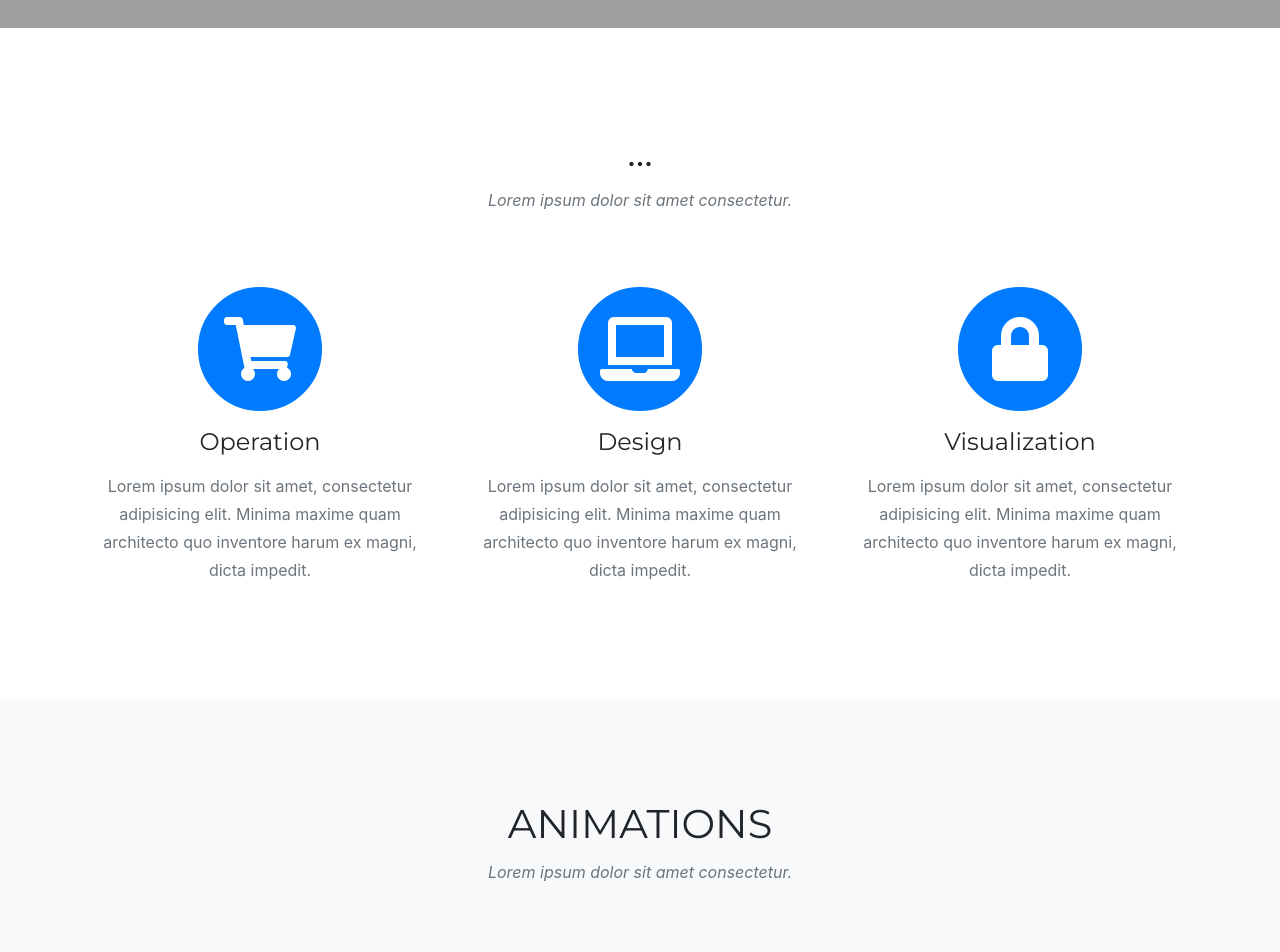
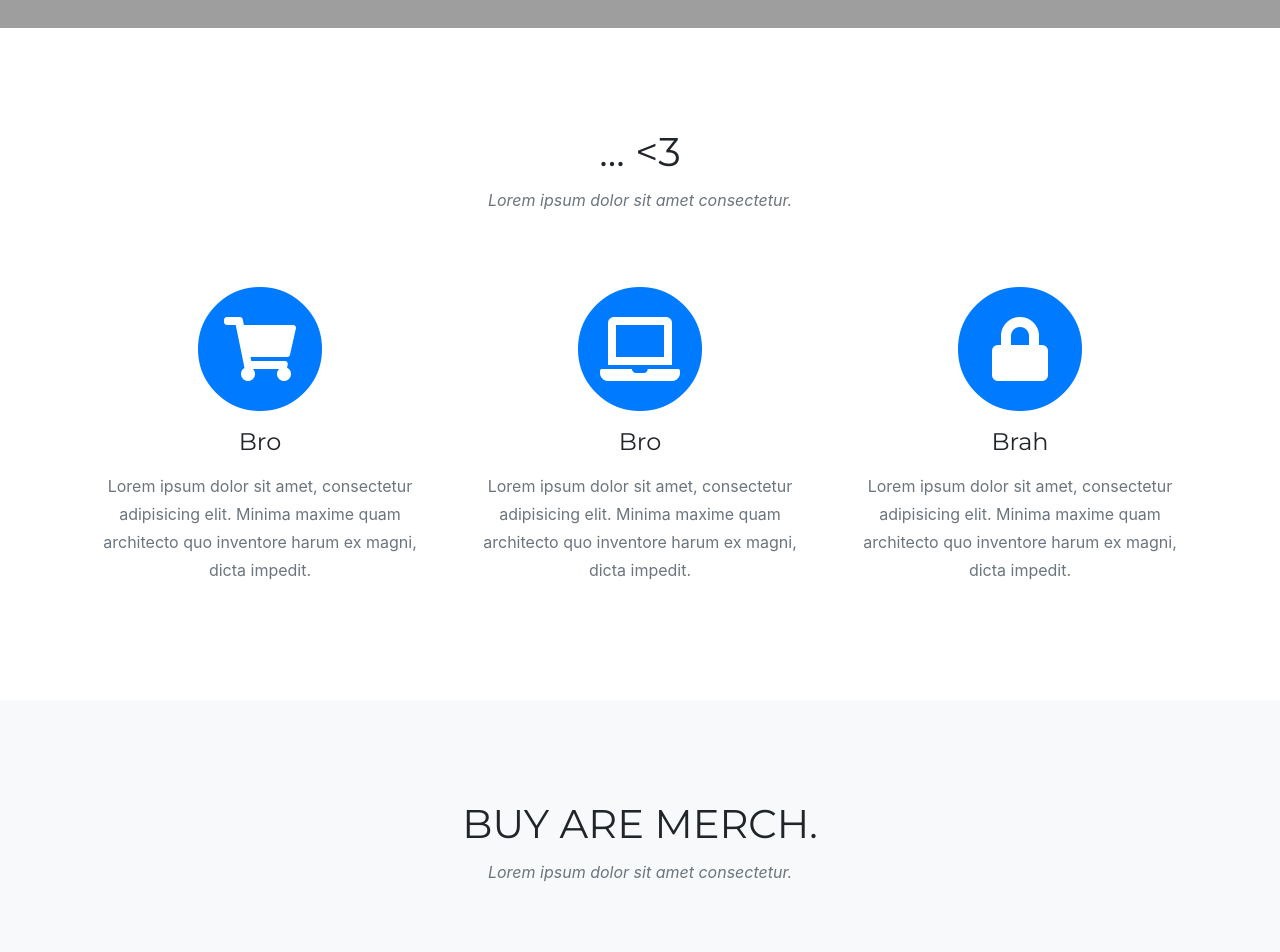
Before and after one commit to mrbradfo/Broasis, a website with bundled scripts: page index.html in a window 1280 px wide. Shown: the part 700-1652 px from the top of the page. Built offline with nearby package versions, Linux system fonts and the light colour scheme; grey boxes are pictures that could not be loaded; files whose address does not match are found by name; a web font is replaced by a local one.

Commit message:
Update index.html

```diff
--- a/index.html
+++ b/index.html
@@ -73,7 +73,7 @@
     <div class="container">
       <div class="row">
         <div class="col-lg-12 text-center">
-          <h2 class="section-heading text-uppercase">...</h2>
+          <h2 class="section-heading text-uppercase">... <3</h2>
           <h3 class="section-subheading text-muted">Lorem ipsum dolor sit amet consectetur.</h3>
         </div>
       </div>
@@ -83,7 +83,7 @@
             <i class="fas fa-circle fa-stack-2x text-primary"></i>
             <i class="fas fa-shopping-cart fa-stack-1x fa-inverse"></i>
           </span>
-          <h4 class="service-heading">Operation</h4>
+          <h4 class="service-heading">Bro</h4>
           <p class="text-muted">Lorem ipsum dolor sit amet, consectetur adipisicing elit. Minima maxime quam architecto quo inventore harum ex magni, dicta impedit.</p>
         </div>
         <div class="col-md-4">
@@ -91,7 +91,7 @@
             <i class="fas fa-circle fa-stack-2x text-primary"></i>
             <i class="fas fa-laptop fa-stack-1x fa-inverse"></i>
           </span>
-          <h4 class="service-heading">Design</h4>
+          <h4 class="service-heading">Bro</h4>
           <p class="text-muted">Lorem ipsum dolor sit amet, consectetur adipisicing elit. Minima maxime quam architecto quo inventore harum ex magni, dicta impedit.</p>
         </div>
         <div class="col-md-4">
@@ -99,7 +99,7 @@
             <i class="fas fa-circle fa-stack-2x text-primary"></i>
             <i class="fas fa-lock fa-stack-1x fa-inverse"></i>
           </span>
-          <h4 class="service-heading">Visualization</h4>
+          <h4 class="service-heading">Brah</h4>
           <p class="text-muted">Lorem ipsum dolor sit amet, consectetur adipisicing elit. Minima maxime quam architecto quo inventore harum ex magni, dicta impedit.</p>
         </div>
       </div>
@@ -111,7 +111,7 @@
     <div class="container">
       <div class="row">
         <div class="col-lg-12 text-center">
-          <h2 class="section-heading text-uppercase">Animations</h2>
+          <h2 class="section-heading text-uppercase">Buy are merch.</h2>
           <h3 class="section-subheading text-muted">Lorem ipsum dolor sit amet consectetur.</h3>
         </div>
       </div>
@@ -210,7 +210,7 @@
       <div class="row">
         <div class="col-lg-12 text-center">
           <h2 class="section-heading text-uppercase">About the bros...</h2>
-          <h3 class="section-subheading text-muted">Who are they?</h3>
+          <h3 class="section-subheading text-muted">What's there story?</h3>
         </div>
       </div>
       <div class="row">
```
